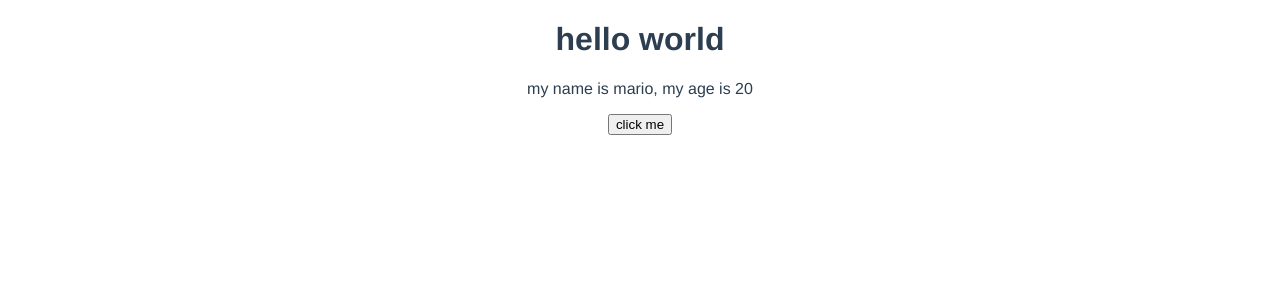
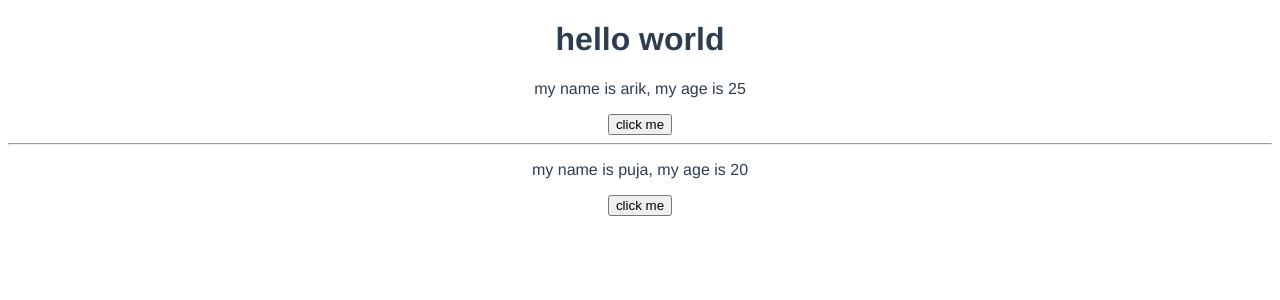
Before and after one commit to Arik096/vue_cli, a Vue app in the folder dojo-blog/: page / in a window 1280 px wide. Shown: the top 300 px of the page. Built offline with nearby package versions, Linux system fonts and the light colour scheme.

Commit message:
ref vs reactive

```diff
--- a/dojo-blog/src/views/Home.vue
+++ b/dojo-blog/src/views/Home.vue
@@ -1,29 +1,35 @@
 <template>
   <div class="home">
     <h1>hello world</h1>
-    <p ref="p">my name is {{name}}, my age is {{age}}</p>
-    <button @click="handleclick">click me</button>
+    <p>my name is {{data1.name}}, my age is {{data1.age}}</p>
+    <button @click="handleclick1">click me</button>
+    <hr>
+    <p>my name is {{data2.name}}, my age is {{data2.age}}</p>
+    <button @click="handleclick2">click me</button>
   </div>
 </template>
 
 <script>
-import { ref } from 'vue';
+import { ref, reactive } from 'vue';
 
 export default {
   name: 'Home',
   setup(){
 
-    const p = ref(null);
+    const data1 = ref({ name: 'arik', age: 25 });
+    const data2 = reactive({ name: 'puja', age: 20 });
 
-    let name = 'mario';
-    let age = 20;
 
-    const handleclick = () => {
-      console.log(p.value);
-      p.value.classList.add('test');
+
+    const handleclick1 = () => {
+      data1.age.value = data1.value.age++;
     }
 
-    return{ name, age, handleclick, p};
+    const handleclick2 = () => {
+      data2.value = data2.age++;
+    }
+
+    return{handleclick1, handleclick2, data1, data2};
   },
   created(){},
   mounted(){}
```
